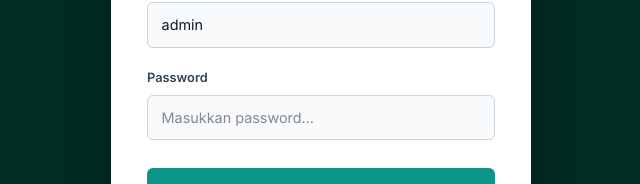
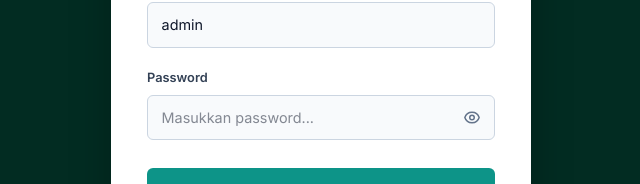
Before and after one commit to cello-marcelino/NLP-Base-Recommendation-System, a Vue app in the folder web/: page /admin/login in a window 1280 px wide. Shown: the part 356-540 px from the top of the page, without its empty margins (319-959 px from the left). Built offline with nearby package versions, Linux system fonts and the light colour scheme; no server answers.

Commit message:
feat(web): add show/hide password preview toggle in admin login view

```diff
--- a/web/src/views/admin/AdminLoginView.vue
+++ b/web/src/views/admin/AdminLoginView.vue
@@ -8,6 +8,7 @@
 
 const username = ref('admin')
 const password = ref('')
+const showPassword = ref(false)
 const isSubmitting = ref(false)
 
 const handleLogin = async () => {
@@ -55,14 +56,33 @@
 
         <div class="form-group">
           <label for="password">Password</label>
+          <div class="password-input-wrapper">
             <input
               id="password"
-            type="password"
+              :type="showPassword ? 'text' : 'password'"
               v-model="password"
               placeholder="Masukkan password..."
               required
               autocomplete="current-password"
             />
+            <button
+              type="button"
+              class="password-toggle-btn"
+              @click="showPassword = !showPassword"
+              :title="showPassword ? 'Sembunyikan password' : 'Lihat password'"
+              :aria-label="showPassword ? 'Sembunyikan password' : 'Lihat password'"
+            >
+              <!-- Eye Off (Slash) Icon -->
+              <svg v-if="showPassword" width="18" height="18" fill="none" viewBox="0 0 24 24" stroke="currentColor">
+                <path stroke-linecap="round" stroke-linejoin="round" stroke-width="2" d="M13.875 18.825A10.05 10.05 0 0112 19c-4.478 0-8.268-2.943-9.543-7a9.97 9.97 0 011.563-3.029m5.858.908a3 3 0 114.243 4.243M9.878 9.878l4.242 4.242M9.88 9.88l-3.29-3.29m7.532 7.532l3.29 3.29M3 3l3.59 3.59m0 0A9.953 9.953 0 0112 5c4.478 0 8.268 2.943 9.543 7a10.025 10.025 0 01-4.132 5.411m0 0L21 21" />
+              </svg>
+              <!-- Eye Open Icon -->
+              <svg v-else width="18" height="18" fill="none" viewBox="0 0 24 24" stroke="currentColor">
+                <path stroke-linecap="round" stroke-linejoin="round" stroke-width="2" d="M15 12a3 3 0 11-6 0 3 3 0 016 0z" />
+                <path stroke-linecap="round" stroke-linejoin="round" stroke-width="2" d="M2.458 12C3.732 7.943 7.523 5 12 5c4.478 0 8.268 2.943 9.542 7-1.274 4.057-5.064 7-9.542 7-4.477 0-8.268-2.943-9.542-7z" />
+              </svg>
+            </button>
+          </div>
         </div>
 
         <button type="submit" :disabled="isSubmitting" class="btn-submit">
@@ -115,6 +135,40 @@
   box-shadow: 0 0 0 3px rgba(13, 148, 136, 0.15);
 }
 
+.password-input-wrapper {
+  position: relative;
+  display: flex;
+  align-items: center;
+}
+.password-input-wrapper input {
+  width: 100%;
+  padding-right: 2.5rem;
+}
+.password-toggle-btn {
+  position: absolute;
+  right: 0.5rem;
+  top: 50%;
+  transform: translateY(-50%);
+  background: transparent;
+  border: none;
+  color: #64748b;
+  cursor: pointer;
+  padding: 0.35rem;
+  border-radius: 4px;
+  display: flex;
+  align-items: center;
+  justify-content: center;
+  transition: all 0.15s ease;
+}
+.password-toggle-btn:hover {
+  color: #0f766e;
+  background: #f1f5f9;
+}
+.password-toggle-btn:focus {
+  outline: none;
+  color: #0d9488;
+}
+
 .error-alert {
   display: flex; align-items: center; gap: 0.5rem;
   background: #fef2f2; border: 1px solid #fca5a5; color: #991b1b;
```
Lines whose indentation alone changed are shown as unchanged.
